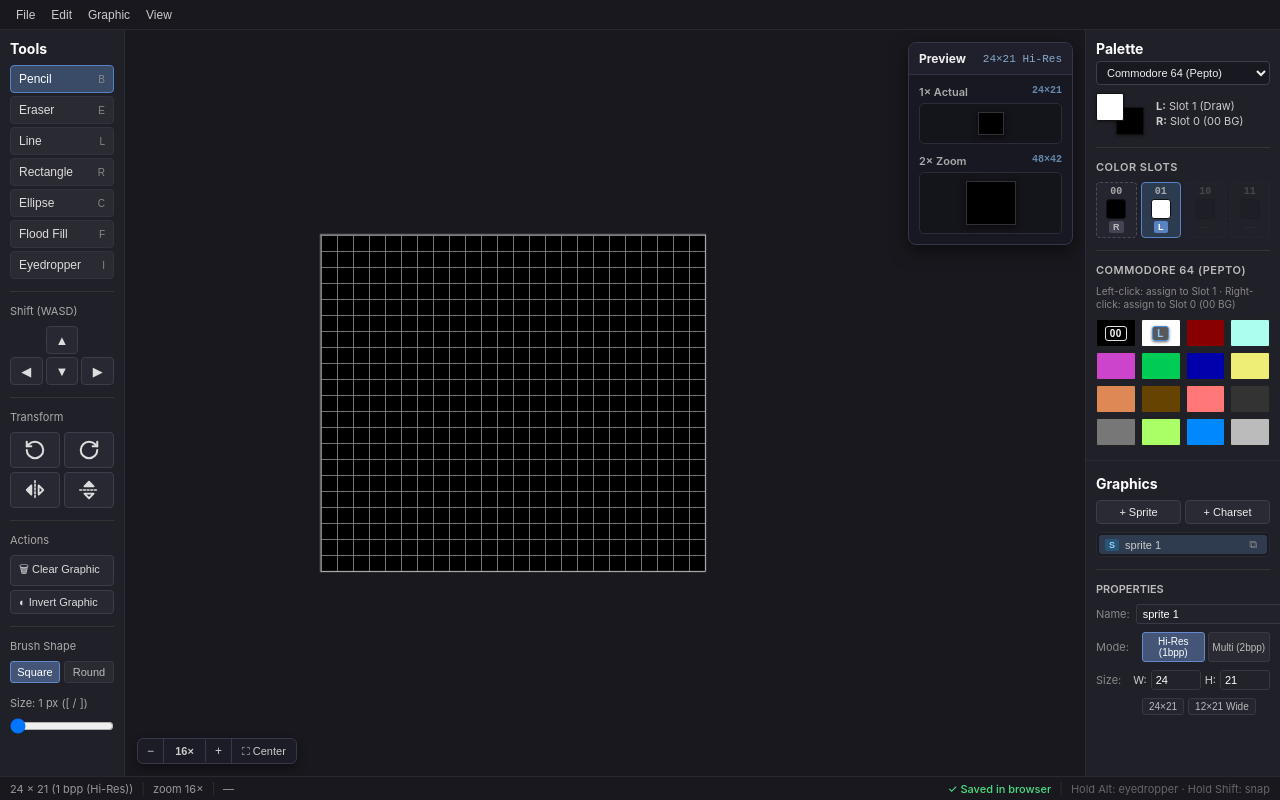
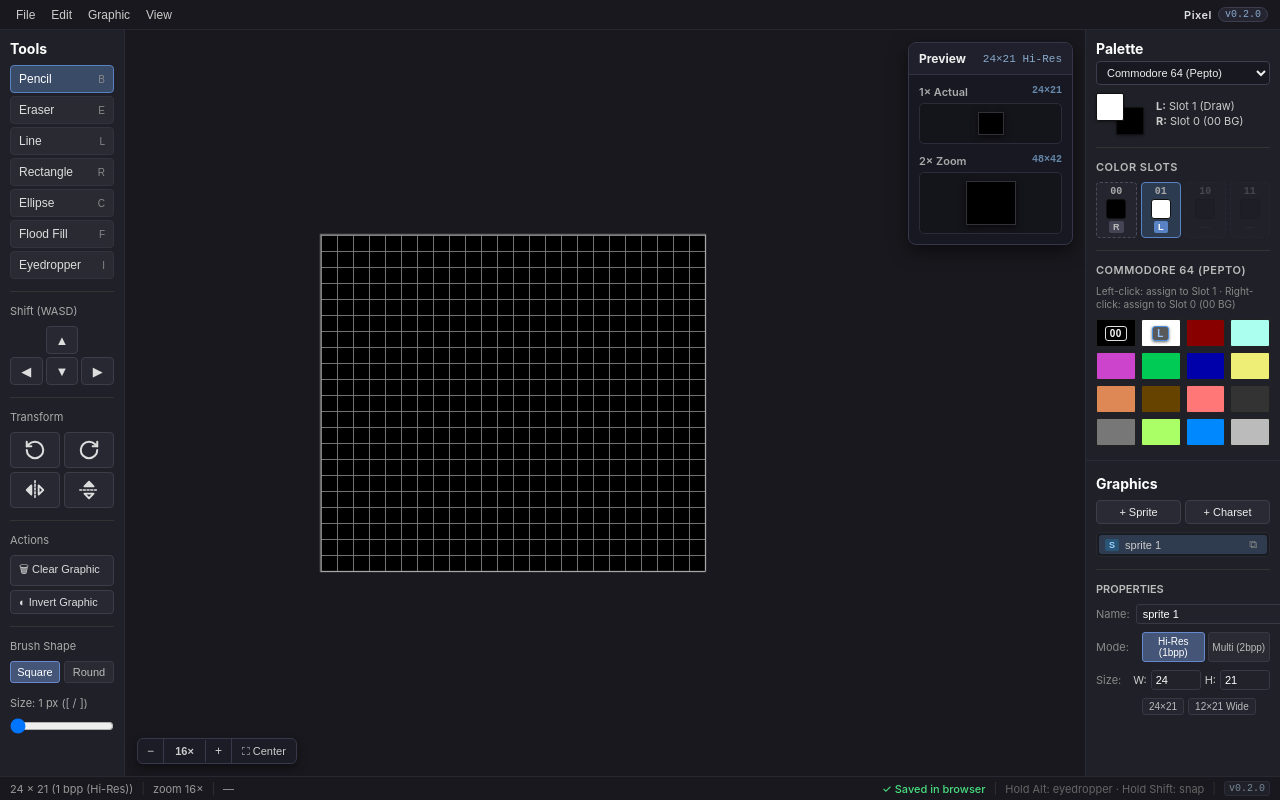
Before and after one commit to ErnestoBorio/fatpixel, a Svelte app: page / in a window 1280 px wide. Built offline with nearby package versions, Linux system fonts and the light colour scheme.

Commit message:
Implement versioning system v0.2.0 and display version in MenuBar and StatusBar

```diff
--- a/package.json
+++ b/package.json
@@ -1,7 +1,7 @@
 {
   "name": "pixel",
   "private": true,
-  "version": "0.1.0",
+  "version": "0.2.0",
   "type": "module",
   "scripts": {
     "dev": "vite",
--- a/src/ui/MenuBar.svelte
+++ b/src/ui/MenuBar.svelte
@@ -1,4 +1,6 @@
 <script lang="ts">
+  import { APP_VERSION } from '../version';
+
   let {
     canUndo = false,
     canRedo = false,
@@ -69,7 +71,8 @@
 }} />
 
 <div class="menu-bar" role="menubar" tabindex="0" onmouseleave={closeMenu}>
-  <div class="menu-item" role="none" onmouseenter={() => (activeMenu = 'file')}>
+  <div class="menu-left">
+    <div class="menu-item" role="none" onmouseenter={() => (activeMenu = 'file')}>
     <button class="menu-btn {activeMenu === 'file' ? 'active' : ''}" onclick={() => toggleMenu('file')}>
       File
     </button>
@@ -201,12 +204,19 @@
       </div>
     {/if}
   </div>
+  </div>
+
+  <div class="menu-right">
+    <span class="app-title">Pixel</span>
+    <span class="version-badge" title="Pixel v{APP_VERSION}">v{APP_VERSION}</span>
+  </div>
 </div>
 
 <style>
   .menu-bar {
     display: flex;
     align-items: center;
+    justify-content: space-between;
     background: #18181e;
     border-bottom: 1px solid #282832;
     padding: 2px 8px;
@@ -214,6 +224,33 @@
     font-size: 12px;
     position: relative;
     z-index: 100;
+  }
+  .menu-left {
+    display: flex;
+    align-items: center;
+  }
+  .menu-right {
+    display: flex;
+    align-items: center;
+    gap: 6px;
+    padding-right: 4px;
+    user-select: none;
+  }
+  .app-title {
+    font-weight: 600;
+    font-size: 11px;
+    color: #e0e0e8;
+    letter-spacing: 0.5px;
+  }
+  .version-badge {
+    background: #252532;
+    border: 1px solid #3d3d4e;
+    color: #88aacc;
+    font-size: 10px;
+    padding: 1px 6px;
+    border-radius: 10px;
+    font-family: monospace;
+    font-weight: 500;
   }
   .menu-item {
     position: relative;
--- a/src/ui/StatusBar.svelte
+++ b/src/ui/StatusBar.svelte
@@ -1,5 +1,6 @@
 <script lang="ts">
   import type { Graphic } from '../model/graphic';
+  import { APP_VERSION } from '../version';
 
   let {
     graphic,
@@ -58,6 +59,8 @@
       <span class="sep">|</span>
     {/if}
     <span class="hints">Hold Alt: eyedropper · Hold Shift: snap</span>
+    <span class="sep">|</span>
+    <span class="version-tag" title="Pixel v{APP_VERSION}">v{APP_VERSION}</span>
   </div>
 </div>
 
@@ -96,4 +99,13 @@
   .hints {
     color: #666;
   }
+  .version-tag {
+    color: #778899;
+    font-family: monospace;
+    font-size: 10px;
+    padding: 1px 4px;
+    background: #202028;
+    border-radius: 3px;
+    border: 1px solid #2d2d3a;
+  }
 </style>
--- /dev/null
+++ b/src/version.ts
@@ -0,0 +1 @@
+export const APP_VERSION = '0.2.0';
```
